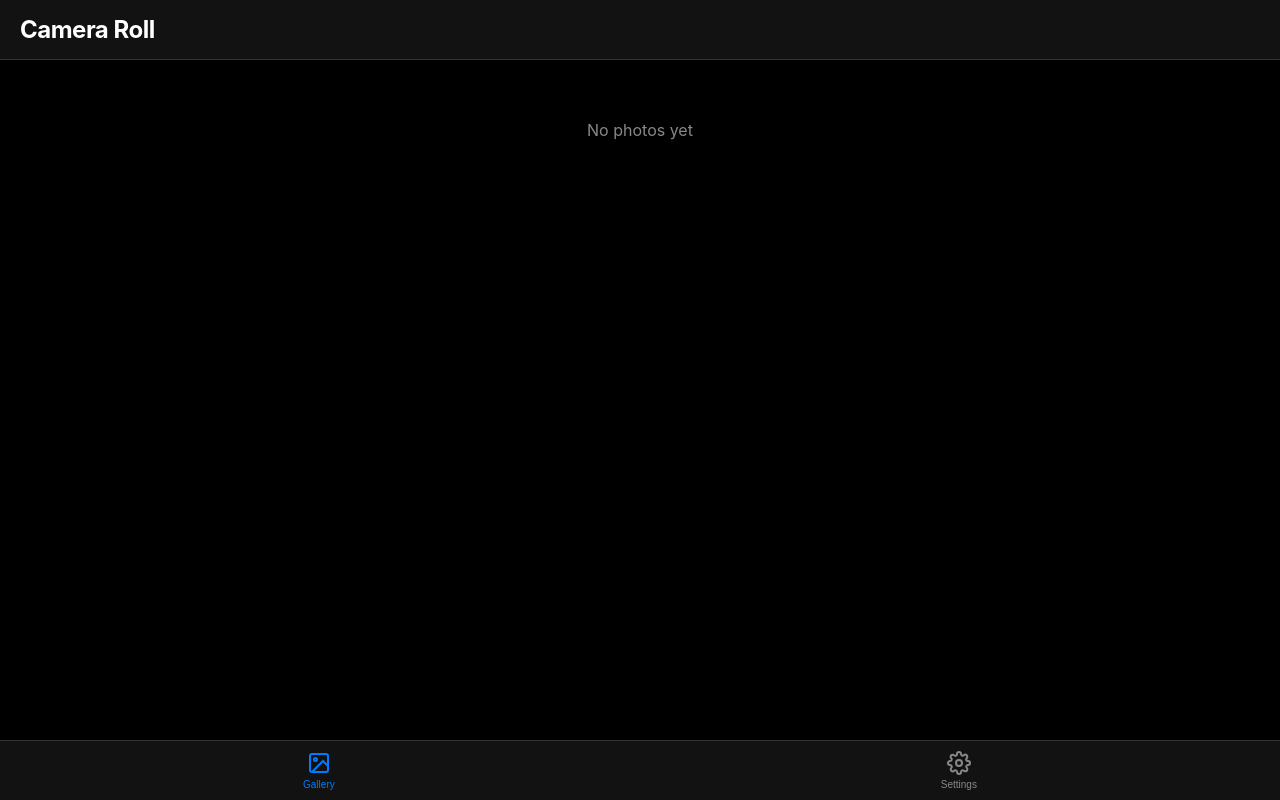
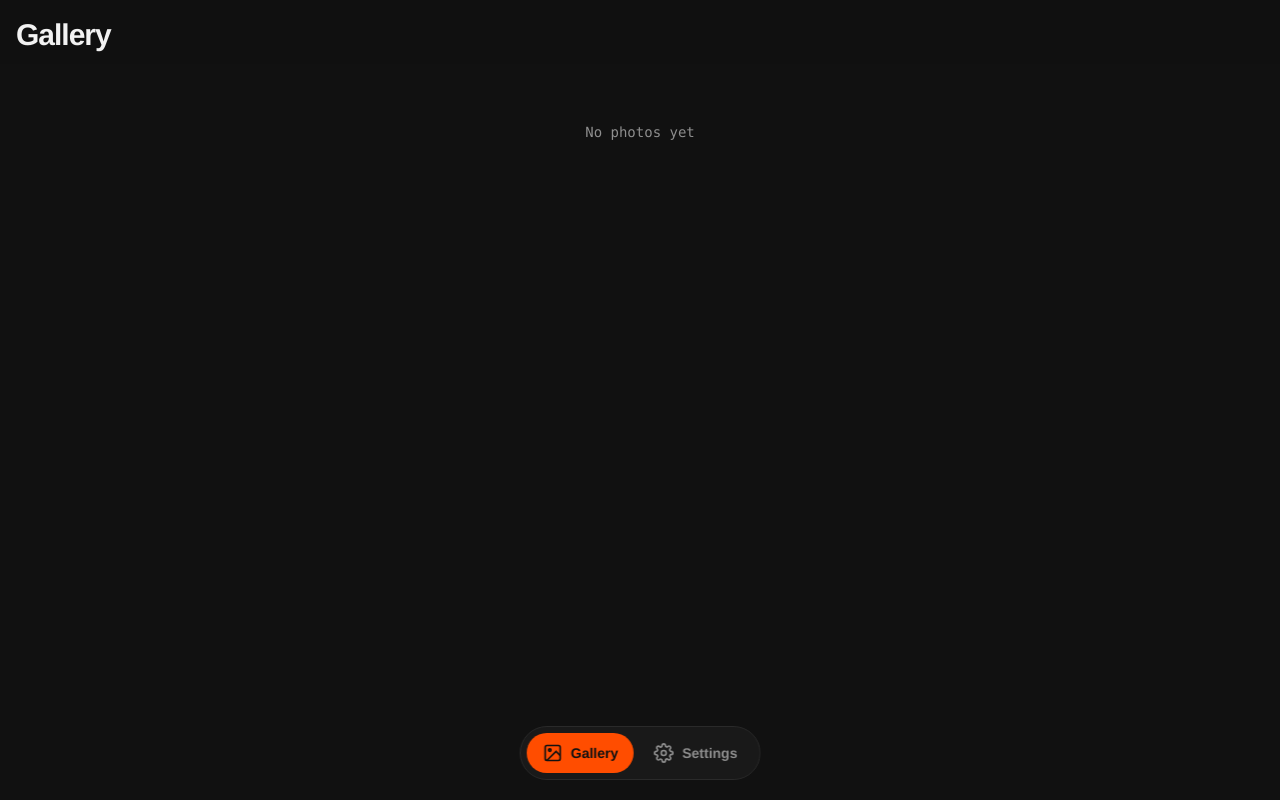
Before and after one commit to oneandonlyoddo/pi-camera, a Flask app: page / in a window 1280 px wide. Run offline with Flask 3, Linux system fonts and the light colour scheme; data that the repository does not hold is empty.

Commit message:
Web: restyle gallery to the design references
Palette from docs/design/colour_scheme.jpg, rounded thumbnails grouped by
date (parsed from the filename, no API change), floating pill tab bar,
restyled lightbox and settings tab. Verified on the Pi: --check, --test
(59 passed), --shoot (JPG + thumb; capture format is JPG-only). R9, R10.

Co-Authored-By: Claude Opus 5.5 <noreply@anthropic.com>

```diff
--- a/web/static/styles.css
+++ b/web/static/styles.css
@@ -1,4 +1,15 @@
-/* Reset and Base Styles */
+/* Palette: docs/design/colour_scheme.jpg */
+:root {
+    --orange: #FF4D00;
+    --black: #111111;
+    --white: #F2F2F2;
+    --grey: #8E8E8E;
+    --card: #1C1C1C;
+    --line: #2A2A2A;
+    --sans: "Helvetica Neue", "Inter", "Segoe UI", Roboto, Arial, sans-serif;
+    --mono: ui-monospace, "SF Mono", "JetBrains Mono", Menlo, Consolas, "DejaVu Sans Mono", monospace;
+}
+
 * {
     box-sizing: border-box;
     margin: 0;
@@ -7,104 +18,154 @@
 }
 
 body {
-    font-family: -apple-system, BlinkMacSystemFont, "Segoe UI", Roboto, Helvetica, Arial, sans-serif;
-    background-color: #000;
-    color: #fff;
-    padding-bottom: 40px;
+    font-family: var(--sans);
+    background-color: var(--black);
+    color: var(--white);
 }
 
 /* Header */
 header {
-    background-color: rgba(20, 20, 20, 0.95);
-    backdrop-filter: blur(10px);
-    -webkit-backdrop-filter: blur(10px);
-    padding: 15px 20px;
+    background-color: rgba(17, 17, 17, 0.9);
+    backdrop-filter: blur(12px);
+    -webkit-backdrop-filter: blur(12px);
+    padding: 18px 16px 12px;
     position: sticky;
     top: 0;
     z-index: 100;
-    border-bottom: 1px solid #333;
+    display: flex;
+    align-items: center;
+    justify-content: space-between;
 }
 
 h1 {
-    font-size: 24px;
-    font-weight: 700;
-    letter-spacing: -0.5px;
+    font-size: 30px;
+    font-weight: 800;
+    letter-spacing: -1px;
 }
 
-/* Gallery Grid */
+.pill {
+    font-family: var(--mono);
+    font-size: 12px;
+    font-weight: 600;
+    letter-spacing: 0.5px;
+    background: var(--orange);
+    color: var(--black);
+    padding: 3px 8px;
+    border-radius: 6px;
+}
+
+.pill:empty {
+    display: none;
+}
+
+/* Gallery */
 #gallery {
+    padding: 0 16px;
+}
+
+.date-heading {
+    font-family: var(--mono);
+    font-size: 13px;
+    font-weight: 600;
+    letter-spacing: 1px;
+    text-transform: uppercase;
+    color: var(--grey);
+    margin: 22px 0 10px;
+}
+
+.date-heading:first-child {
+    margin-top: 8px;
+}
+
+.gallery-grid {
     display: grid;
-    grid-template-columns: repeat(3, 1fr);
-    gap: 2px;
-    padding-top: 2px;
+    grid-template-columns: repeat(4, 1fr);
+    gap: 6px;
 }
 
 @media (min-width: 600px) {
-    #gallery {
-        grid-template-columns: repeat(auto-fill, minmax(150px, 1fr));
+    .gallery-grid {
+        grid-template-columns: repeat(auto-fill, minmax(140px, 1fr));
         gap: 10px;
-        padding: 10px;
     }
 }
 
 .photo-item {
-    position: relative;
-    aspect-ratio: 4/3;
-    /* Standard photo aspect ratio */
+    aspect-ratio: 1;
     overflow: hidden;
-    background-color: #222;
+    border-radius: 14px;
+    background-color: var(--card);
 }
 
 .photo-item img {
     width: 100%;
     height: 100%;
     object-fit: cover;
-    transition: opacity 0.3s ease;
+    display: block;
     cursor: pointer;
+    transition: opacity 0.2s ease, transform 0.2s ease;
 }
 
 .photo-item img:active {
     opacity: 0.8;
+    transform: scale(0.96);
 }
 
 /* Loading/Empty States */
 .loading,
 .empty-state,
 .error {
-    grid-column: 1 / -1;
     text-align: center;
-    padding: 50px 20px;
-    color: #888;
-    font-size: 16px;
+    padding: 60px 20px;
+    font-family: var(--mono);
+    font-size: 14px;
+    color: var(--grey);
 }
 
-/* Modal (Lightbox) */
+.error {
+    color: var(--orange);
+}
+
+/* Lightbox */
 .modal {
     display: none;
     position: fixed;
     z-index: 200;
-    left: 0;
-    top: 0;
-    width: 100%;
-    height: 100%;
-    background-color: rgba(0, 0, 0, 0.95);
+    inset: 0;
+    background-color: rgba(17, 17, 17, 0.97);
+    flex-direction: column;
     justify-content: center;
     align-items: center;
+    gap: 14px;
+    padding: 16px;
 }
 
 .modal-content {
     max-width: 100%;
-    max-height: 100%;
+    max-height: calc(100% - 60px);
     object-fit: contain;
+    border-radius: 18px;
+}
+
+.modal-caption {
+    font-family: var(--mono);
+    font-size: 13px;
+    color: var(--grey);
 }
 
 .close {
     position: absolute;
-    top: 20px;
-    right: 30px;
-    color: #f1f1f1;
-    font-size: 40px;
-    font-weight: bold;
+    top: 16px;
+    right: 16px;
+    width: 40px;
+    height: 40px;
+    border-radius: 50%;
+    background: var(--orange);
+    color: var(--black);
+    font-size: 26px;
+    line-height: 40px;
+    text-align: center;
+    font-weight: 700;
     cursor: pointer;
     z-index: 201;
 }
@@ -112,8 +173,8 @@ h1 {
 /* Navigation & Views */
 .view {
     display: none;
-    padding-bottom: 80px;
-    /* Space for bottom nav */
+    padding-bottom: 110px;
+    /* Space for the floating tab bar */
 }
 
 .view.active {
@@ -122,92 +183,122 @@ h1 {
 
 .bottom-nav {
     position: fixed;
-    bottom: 0;
-    left: 0;
-    width: 100%;
-    background-color: rgba(20, 20, 20, 0.95);
-    backdrop-filter: blur(10px);
-    -webkit-backdrop-filter: blur(10px);
-    border-top: 1px solid #333;
+    bottom: 20px;
+    left: 50%;
+    transform: translateX(-50%);
     display: flex;
-    justify-content: space-around;
-    padding: 10px 0;
+    gap: 4px;
+    padding: 6px;
+    background-color: rgba(28, 28, 28, 0.85);
+    backdrop-filter: blur(12px);
+    -webkit-backdrop-filter: blur(12px);
+    border: 1px solid var(--line);
+    border-radius: 999px;
     z-index: 90;
 }
 
 .nav-btn {
     background: none;
     border: none;
-    color: #888;
+    color: var(--grey);
     display: flex;
-    flex-direction: column;
     align-items: center;
-    gap: 4px;
-    font-size: 10px;
+    gap: 8px;
+    padding: 10px 16px;
+    border-radius: 999px;
+    font-family: var(--sans);
+    font-size: 14px;
+    font-weight: 700;
     cursor: pointer;
+    transition: background-color 0.2s ease, color 0.2s ease;
+}
+
+.nav-btn svg {
+    width: 20px;
+    height: 20px;
 }
 
 .nav-btn.active {
-    color: #007aff;
-    /* iOS Blue */
+    background: var(--orange);
+    color: var(--black);
 }
 
-/* Settings UI */
+/* Settings */
 .settings-container {
-    padding: 20px;
+    padding: 8px 16px;
     max-width: 600px;
     margin: 0 auto;
 }
 
 .control-group {
-    background: #1c1c1e;
-    border-radius: 12px;
+    background: var(--card);
+    border-radius: 20px;
     padding: 20px;
-    margin-bottom: 16px;
+    margin-bottom: 12px;
     display: flex;
     flex-direction: column;
-    gap: 10px;
+    gap: 12px;
 }
 
 /* Shutter Button */
 .shutter-button {
-    width: 80px;
-    height: 80px;
+    width: 84px;
+    height: 84px;
     border-radius: 50%;
-    border: 4px solid #fff;
+    border: 4px solid var(--white);
     background: transparent;
-    padding: 4px;
+    padding: 5px;
     cursor: pointer;
     align-self: center;
-    margin-bottom: 5px;
     transition: transform 0.1s;
 }
 
 .shutter-inner {
     width: 100%;
     height: 100%;
-    background: #fff;
+    background: var(--orange);
     border-radius: 50%;
 }
 
 .shutter-button.pressed {
-    transform: scale(0.95);
+    transform: scale(0.94);
     opacity: 0.8;
 }
 
 .shutter-label {
     text-align: center;
-    color: #888;
-    font-size: 14px;
+    font-family: var(--mono);
+    font-size: 13px;
+    text-transform: uppercase;
+    letter-spacing: 1px;
+    color: var(--grey);
 }
 
 /* Sliders */
+label {
+    display: flex;
+    justify-content: space-between;
+    align-items: center;
+    font-size: 16px;
+    font-weight: 700;
+}
+
+label span {
+    font-family: var(--mono);
+    font-size: 12px;
+    font-weight: 600;
+    background: var(--orange);
+    color: var(--black);
+    padding: 3px 8px;
+    border-radius: 6px;
+}
+
 input[type=range] {
     -webkit-appearance: none;
     appearance: none;
     width: 100%;
     background: transparent;
-    height: 20px;
+    height: 24px;
 }
 
 input[type=range]::-webkit-slider-thumb {
--- a/web/templates/index.html
+++ b/web/templates/index.html
@@ -10,13 +10,14 @@
 
 <body>
     <header>
-        <h1>Camera Roll</h1>
+        <h1>Gallery</h1>
+        <span id="photo-count" class="pill"></span>
     </header>
 
     <div id="views">
         <!-- Gallery View -->
         <main id="gallery-view" class="view active">
-            <div id="gallery" class="gallery-grid">
+            <div id="gallery">
                 <!-- Photos will be loaded here -->
                 <div class="loading">Loading photos...</div>
             </div>
@@ -77,6 +78,7 @@
     <div id="modal" class="modal" onclick="closeModal()">
         <span class="close">&times;</span>
         <img class="modal-content" id="modal-img">
+        <span class="modal-caption" id="modal-caption"></span>
     </div>
 
     <script>
@@ -178,7 +180,23 @@
                         return;
                     }
 
+                    document.getElementById('photo-count').innerText = files.length;
+
+                    // Files come newest first, so one group per date in order
+                    let currentLabel = null;
+                    let grid = null;
                     files.forEach(filename => {
+                        const label = dateLabel(filename);
+                        if (label !== currentLabel) {
+                            currentLabel = label;
+                            const heading = document.createElement('h2');
+                            heading.className = 'date-heading';
+                            heading.innerText = label;
+                            grid = document.createElement('div');
+                            grid.className = 'gallery-grid';
+                            gallery.append(heading, grid);
+                        }
+
                         const imgContainer = document.createElement('div');
                         imgContainer.className = 'photo-item';
 
@@ -187,12 +205,10 @@
                         img.src = `/dcim/thumbs/${filename}`;
                         img.alt = filename;
                         img.loading = 'lazy'; // Lazy load images
-                        // Store full image path in data attribute
-                        img.dataset.fullImage = `/dcim/${filename}`;
-                        img.onclick = () => openModal(img.dataset.fullImage);
+                        img.onclick = () => openModal(`/dcim/${filename}`, filename);
 
                         imgContainer.appendChild(img);
-                        gallery.appendChild(imgContainer);
+                        grid.appendChild(imgContainer);
                     });
                 })
                 .catch(err => {
@@ -201,11 +217,25 @@
                 });
         }
 
-        function openModal(src) {
+        // Date from the IMG_YYYYMMDD_HHMMSS filename; "Today" / "Yesterday" / "Fri 14 Nov 2026"
+        function dateLabel(filename) {
+            const m = filename.match(/(\d{4})(\d{2})(\d{2})_\d{6}/);
+            if (!m) return 'Other';
+            const day = new Date(m[1], m[2] - 1, m[3]);
+            const today = new Date();
+            today.setHours(0, 0, 0, 0);
+            const diff = Math.round((today - day) / 86400000);
+            if (diff === 0) return 'Today';
+            if (diff === 1) return 'Yesterday';
+            return day.toLocaleDateString('en-GB', { weekday: 'short', day: 'numeric', month: 'short', year: 'numeric' });
+        }
+
+        function openModal(src, filename) {
             const modal = document.getElementById('modal');
             const modalImg = document.getElementById('modal-img');
             modal.style.display = "flex";
             modalImg.src = src;
+            document.getElementById('modal-caption').innerText = filename;
         }
 
         function closeModal() {
```
Also changed, not shown: other parts of web/static/styles.css (+19 -10 lines), docs/FEATURES.md (+1 -1 lines).
